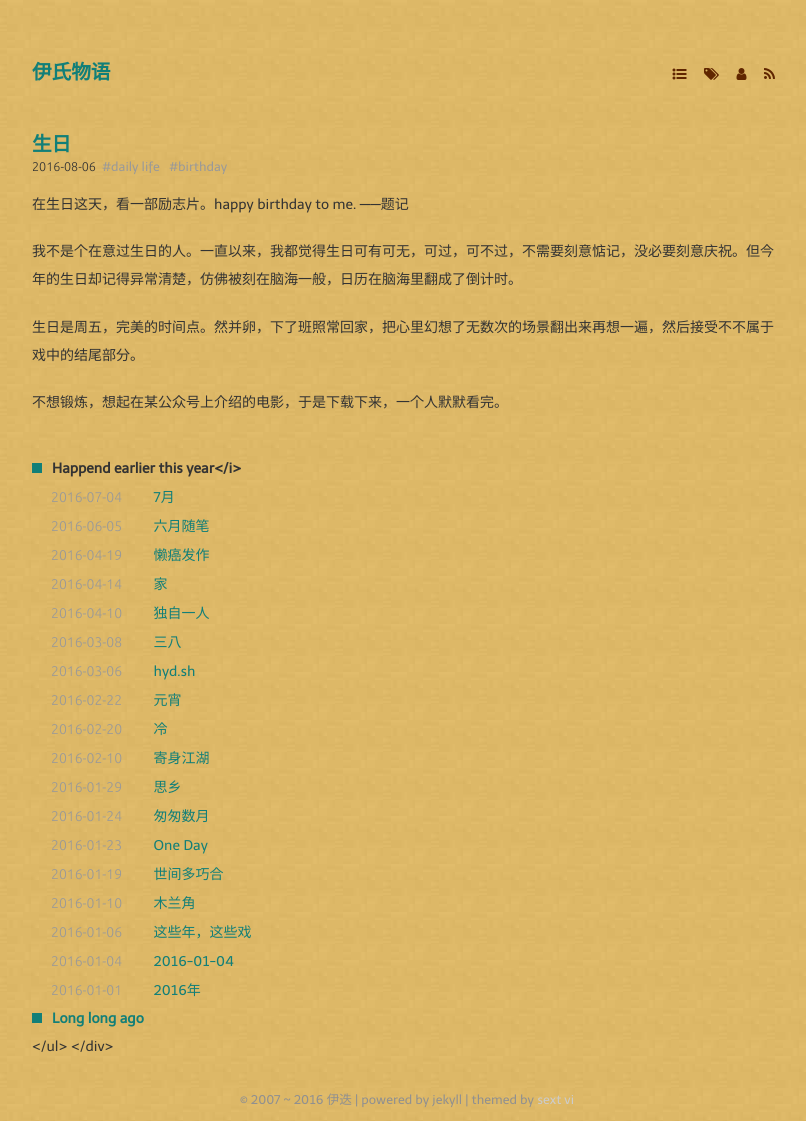
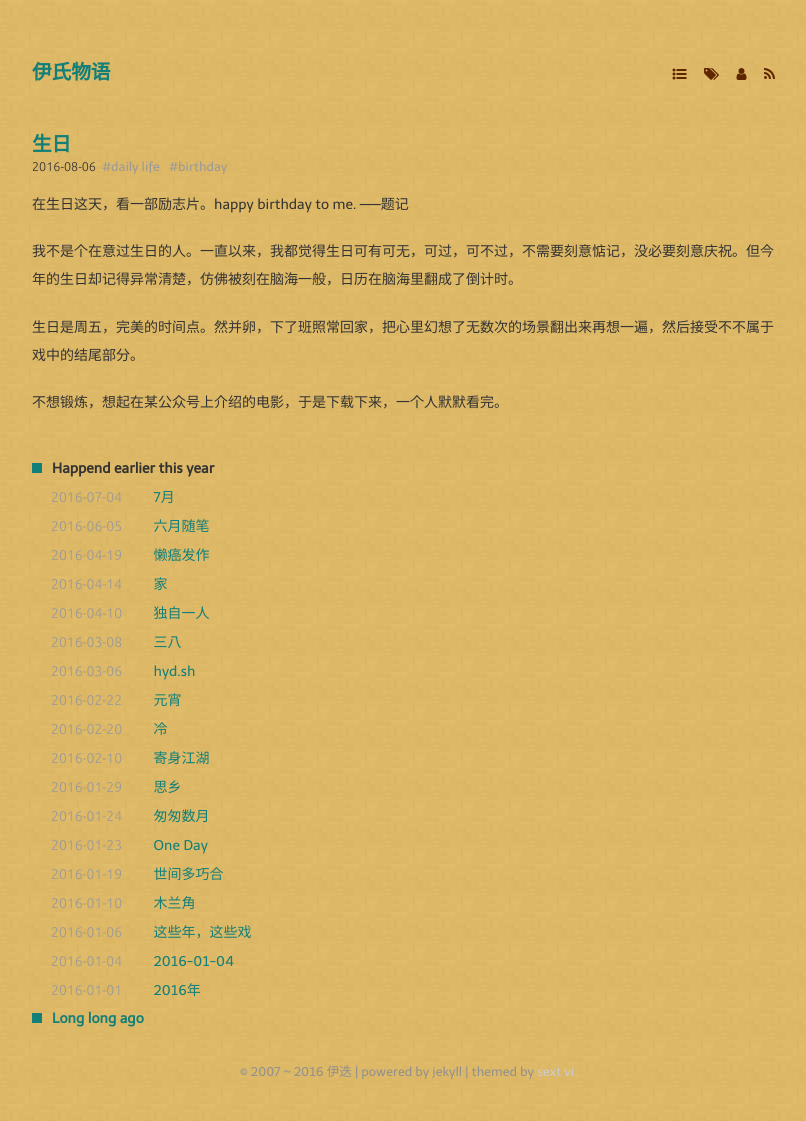
Before and after one commit to AwThink/iyidie, a Jekyll site: the page built from index.markdown, in a window 1280 px wide. Shown: the whole page, without its empty margins (233-1039 px from the left). Built offline with Jekyll 4.4.1, drawn with Linux system fonts in a browser that asks for light colours; nearby versions of some CDN libraries; some web fonts are replaced; after the commit the page ends 1093 px from its top, so only the background shows below that.

Commit message:
fix theme bug

```diff
--- a/index.markdown
+++ b/index.markdown
@@ -29,7 +29,7 @@
   </ul>
   <div class="divider"></div>
   <ul class="listing main-listing">
-    <li class="listing-seperator">Happend earlier this year</i>
+    <li class="listing-seperator">Happend earlier this year</li>
   {% capture year %}{{ site.time | date:"%Y"}}{% endcapture %}
   {% for post in site.posts offset:1 %}
     {% capture y %}{{ post.date | date:"%Y"}}{% endcapture %}
```
